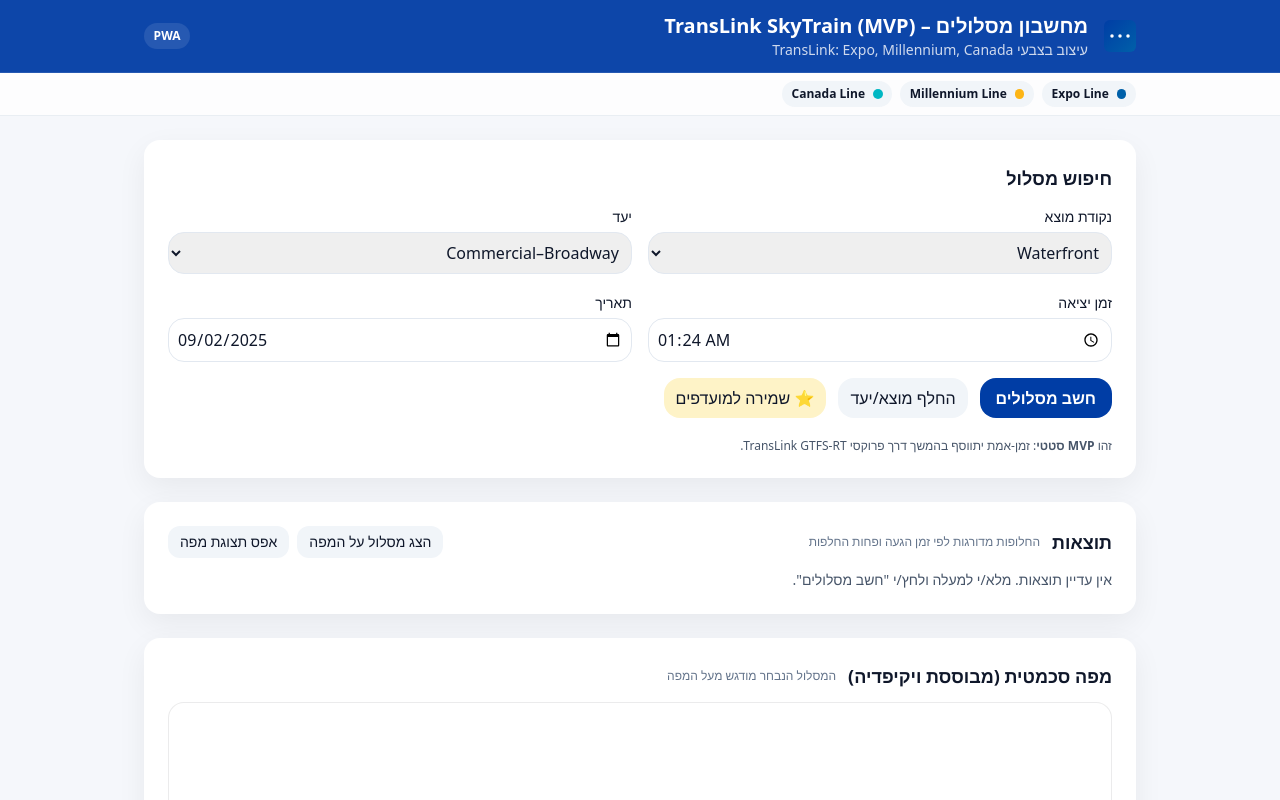
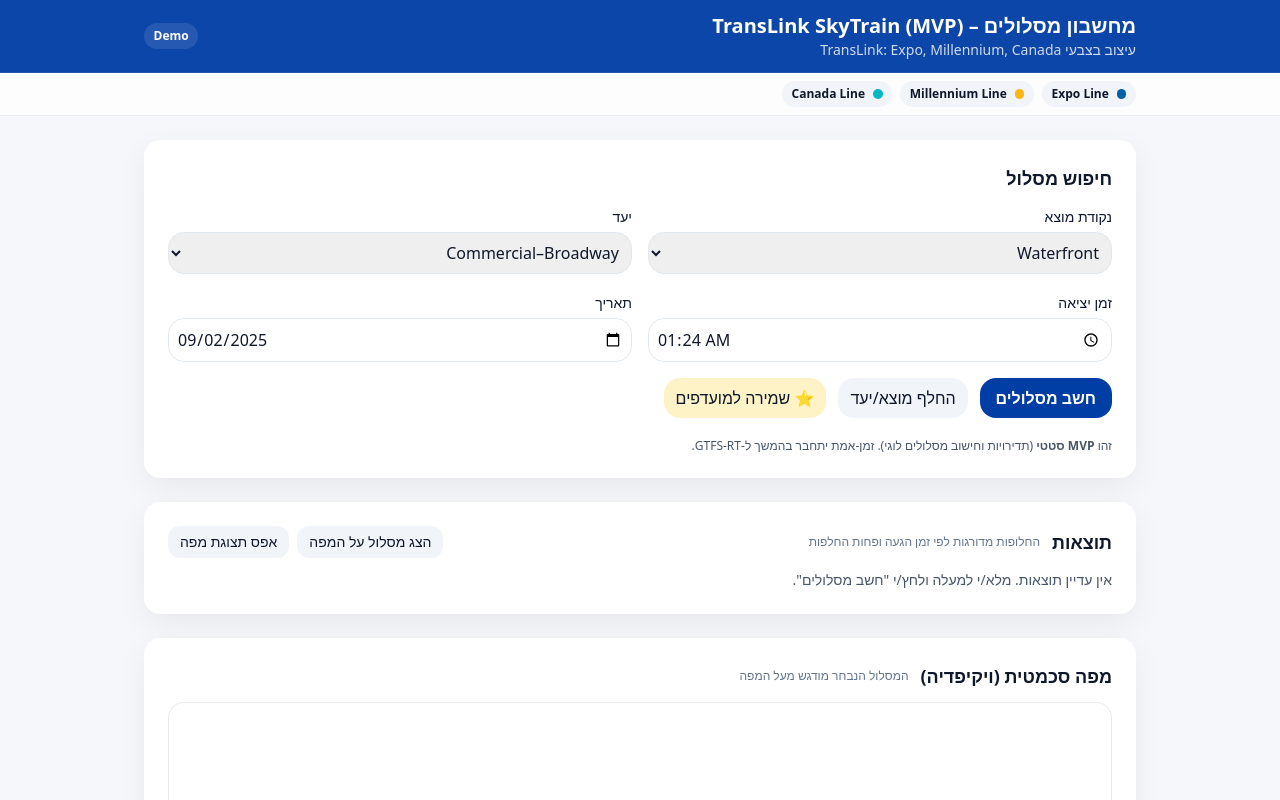
Before and after one commit to aybc2025/travelerplanner, a plain HTML site: page index.html in a window 1280 px wide. Shown: the top 800 px of the page. Drawn offline with nearby package versions, Linux system fonts and the light colour scheme.

Commit message:
Update index.html

```diff
--- a/index.html
+++ b/index.html
@@ -5,11 +5,7 @@
   <meta name="viewport" content="width=device-width,initial-scale=1" />
   <title>מחשבון מסלולים – TransLink SkyTrain (MVP)</title>
 
-  <meta name="theme-color" content="#003DA5" />
-  <link rel="manifest" href="./manifest.webmanifest" />
-  <link rel="icon" href="./icons/icon.svg" type="image/svg+xml" />
-
-  <!-- Tailwind CDN -->
+  <!-- Tailwind (להדגשה/עיצוב בסיסי) -->
   <script src="https://cdn.tailwindcss.com"></script>
   <script>
     tailwind.config = {
@@ -33,11 +29,10 @@
   </script>
 
   <style>
-    body { font-family: system-ui, -apple-system, "Segoe UI", Roboto, "Helvetica Neue", Arial; }
+    body { font-family: system-ui, -apple-system, "Segoe UI", Roboto, Arial; }
     .card { background: white; border-radius: 1rem; box-shadow: 0 10px 30px rgba(0,0,0,.06); }
     .chip { display:inline-flex; align-items:center; gap:.5rem; padding:.25rem .6rem; border-radius:9999px; font-size:.75rem; font-weight:600; }
     .chip-dot { width:.6rem; height:.6rem; border-radius:9999px; display:inline-block; }
-    /* בלוק המפה */
     #mapHost { background: #fff; border: 1px solid rgba(2,6,23,.08); border-radius: 1rem; overflow: hidden; }
     #wikiSvgHolder svg { width: 100%; height: 100%; display: block; }
     #overlay { pointer-events: none; }
@@ -48,12 +43,11 @@
   <!-- Header -->
   <header class="sticky top-0 z-20 bg-trans-blue/95 text-white backdrop-blur border-b border-white/10">
     <div class="max-w-5xl mx-auto px-4 py-3 flex items-center gap-4">
-      <img src="./icons/icon.svg" alt="" class="w-8 h-8" />
       <div class="flex flex-col">
         <h1 class="text-lg md:text-xl font-bold leading-tight">מחשבון מסלולים – TransLink SkyTrain (MVP)</h1>
         <p class="text-xs md:text-sm text-white/80">עיצוב בצבעי TransLink: Expo, Millennium, Canada</p>
       </div>
-      <span class="ms-auto chip bg-white/10">PWA</span>
+      <span class="ms-auto chip bg-white/10">Demo</span>
     </div>
   </header>
 
@@ -104,7 +98,7 @@
         </div>
 
         <p class="md:col-span-2 text-xs text-slate-600 mt-1">
-          זהו <strong>MVP סטטי</strong>: זמן-אמת יתווסף בהמשך דרך פרוקסי TransLink GTFS-RT.
+          זהו <strong>MVP סטטי</strong> (תדירויות וחישוב מסלולים לוגי). זמן-אמת יתחבר בהמשך ל-GTFS-RT.
         </p>
       </form>
     </section>
@@ -127,30 +121,29 @@
     <!-- Map Card -->
     <section class="card p-4 md:p-6">
       <div class="flex items-center gap-3 mb-3">
-        <h2 class="text-base md:text-lg font-semibold">מפה סכמטית (מבוססת ויקיפדיה)</h2>
+        <h2 class="text-base md:text-lg font-semibold">מפה סכמטית (ויקיפדיה)</h2>
         <span class="text-xs text-slate-500">המסלול הנבחר מודגש מעל המפה</span>
       </div>
 
       <div id="mapHost" class="relative w-full h-[520px]">
-        <!-- כאן נטען ה-SVG הרשמי של ויקיפדיה -->
+        <!-- כאן נטען ה-SVG של ויקיפדיה -->
         <div id="wikiSvgHolder" class="absolute inset-0"></div>
-        <!-- שכבת ההדגשה מעל המפה -->
+        <!-- שכבת ההדגשה / נתיבים -->
         <svg id="overlay" class="absolute inset-0 w-full h-full"></svg>
       </div>
     </section>
 
-    <!-- Favourites Card -->
+    <!-- Favourites -->
     <section class="card p-4 md:p-6">
       <div class="flex items-center gap-3 mb-3">
         <h2 class="text-base md:text-lg font-semibold">מועדפים</h2>
-        <span class="text-xs text-slate-500">לחיצה על מועדף תמלא את הטופס ותחשב מסלול</span>
+        <span class="text-xs text-slate-500">לחיצה על מועדף תמלא ותחשב מסלול</span>
       </div>
       <div id="favs" class="flex flex-wrap gap-2"></div>
     </section>
   </main>
 
   <footer class="max-w-5xl mx-auto px-4 pb-10 text-xs text-slate-500 space-y-2">
-    <p>סכמת רשת מדויקת (מבוסס SVG של ויקיפדיה). בהמשך נוכל לעבור גם לנתיבי GeoJSON אמיתיים או למפת OSM/MapLibre.</p>
     <p>
       Map base ©
       <a href="https://commons.wikimedia.org/wiki/File:Vancouver_Skytrain_and_Seabus_Map.svg" target="_blank" rel="noopener">
@@ -160,12 +153,5 @@
   </footer>
 
   <script src="./app.js"></script>
-  <script>
-    if ('serviceWorker' in navigator) {
-      window.addEventListener('load', () => {
-        navigator.serviceWorker.register('./service-worker.js').catch(console.error);
-      });
-    }
-  </script>
 </body>
 </html>
```
